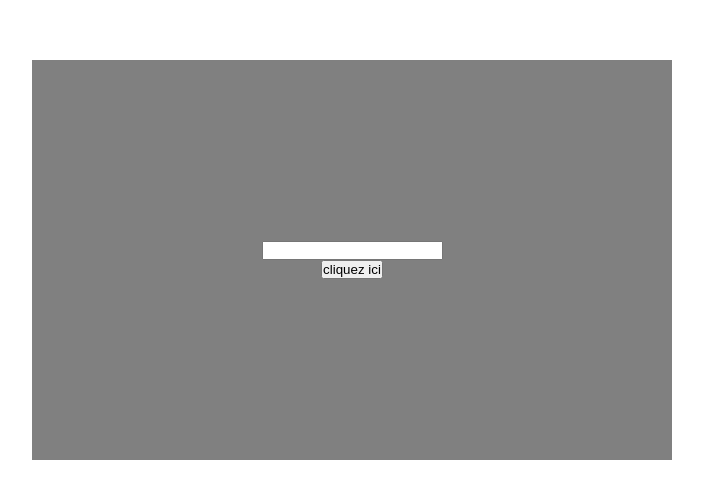
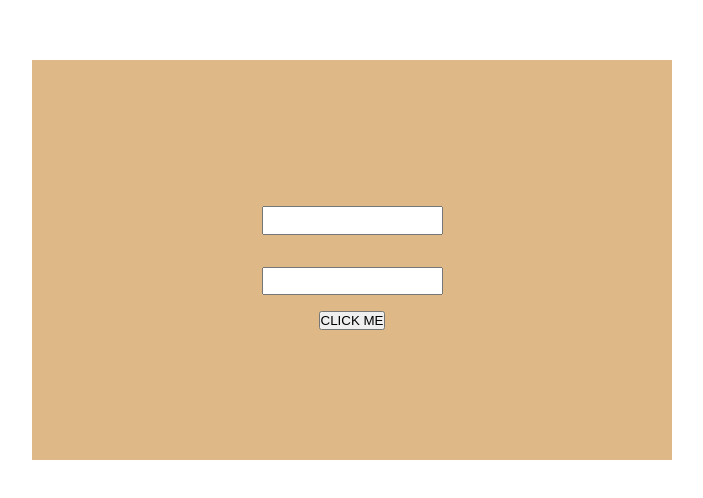
Before and after one commit to manonmille-github/defijavascript, a plain HTML site: page index.html in a window 1280 px wide. Shown: the part 140-638 px from the top of the page, without its empty margins (288-991 px from the left). Drawn offline with Linux system fonts and the light colour scheme.

Commit message:
2eme partie exercice age

```diff
--- a/index.html
+++ b/index.html
@@ -1,4 +1,6 @@
-<!DOCTYPE html>
+<!-- 1ère partie -->
+
+<!-- <!DOCTYPE html>
 <html lang="fr">
 
 <head>
@@ -20,3 +22,25 @@
 </body>
 
 </html>
+
+<!-- 2ième partie -->
+
+<!DOCTYPE html>
+<html lang="fr">
+<head>
+    <meta charset="UTF-8">
+    <meta http-equiv="X-UA-Compatible" content="IE=edge">
+    <meta name="viewport" content="width=device-width, initial-scale=1.0">
+    <link href="styles.css" rel="stylesheet">
+    <title>Document</title>
+</head>
+<body>
+    <form>
+        <input type="text" id="name" value="">
+        <input type="text" id="yearofbirth" value="">
+        <p id="reply"></p>
+        <button onclick="controle()" type="button" id="button">CLICK ME</button>
+    </form>
+    <script src="script.js"></script>
+</body>
+</html>
--- a/script.js
+++ b/script.js
@@ -1,3 +1,6 @@
+// 1ere partie
+
+
 // Exercice 1
 
 //  function color() {
@@ -33,29 +36,38 @@
 
 
 // Exercie 4
-// var re = /[a-zA-Z]+/g
-// function valider(){
-//   var OK = re.exec()
-//     if (!ok)
-//     alert("le nom n'est pas valide");
-//     else
-//     alert("Merci votre nom est : "+OK[0]
+
+
+// function controle(){
+//   var name = document.getElementById("input").value;
+//   var regex = new RegExp("^[a-zA-ZéèàêÇÉÈÀëË]*$");
+
+//   if (regex.test(name))
+//   {
+//     document.getElementById("input").className = "valide"
+//     document.getElementById("validation").innerHTML = "Message envoyé"
+//   }
+//   else
+//   {
+//     document.getElementById("input").className = "invalide"
+//     document.getElementById("validation").innerHTML = "Recommencez"
+//   }
 // }
 
-
-
+// function controle(){
+//     var saisie = document.getElementById("input").value;
+//     alert("Bonjour " + saisie + "!")
+// 2eme partie
 function controle(){
-  var name = document.getElementById("input").value;
-  var regex = new RegExp("^[a-zA-ZéèàêÇÉÈÀëË]*$");
-
-  if (regex.test(name))
-  {
-    document.getElementById("input").className = "valide"
-    document.getElementById("validation").innerHTML = "Message envoyé"
-  }
-  else
-  {
-    document.getElementById("input").className = "invalide"
-    document.getElementById("validation").innerHTML = "Recommencez"
-  }
+var name = document.getElementById("name").value;
+var age = 2021 - document.getElementById("yearofbirth").value;
+if (age < 18)
+{
+  document.getElementById("reply").innerHTML = "Bonjour "+name+", tu as "+age+" ans. Couareg encore quelques années avant la majorité!"
+  // alert("Bonjour " + name + ", tu as " + age + " ans. Courage, encore quelques années avant la majorité!")
 }
+else {
+  document.getElementById("reply").innerHTML = "Bonjour "+name+", tu as "+age+" ans."
+  // alert("Bonjour " + name + ", tu as " + age + " ans.")
+}
+}
--- a/styles.css
+++ b/styles.css
@@ -1,4 +1,7 @@
-*{
+/* 1ère partie */
+
+
+/* *{
     margin: 0;
     padding: 0;
 }
@@ -20,13 +23,44 @@ body {
    justify-content: center;
    align-items: center;
 
-}
+} */
 
-
+/*
 .valide {
     border: 2px solid green
 }
 
 .invalide {
     border: 2px solid red
+} */
+
+/* 2ème partie */
+
+*{
+    margin: 0;
+    padding: 0;
 }
+
+body {
+    height: 100vh;
+    width: 100vw;
+    display: flex;
+    justify-content: center;
+    align-items: center;
+}
+
+form {
+    height: 50vh;
+    width: 50vw;
+    background-color:burlywood;
+    display: flex;
+    flex-direction: column;
+    justify-content: center;
+    align-items: center;
+}
+
+input{
+    margin: 1rem;
+    padding-top : 0.3rem;
+    padding-bottom: 0.3rem;
+}
```
